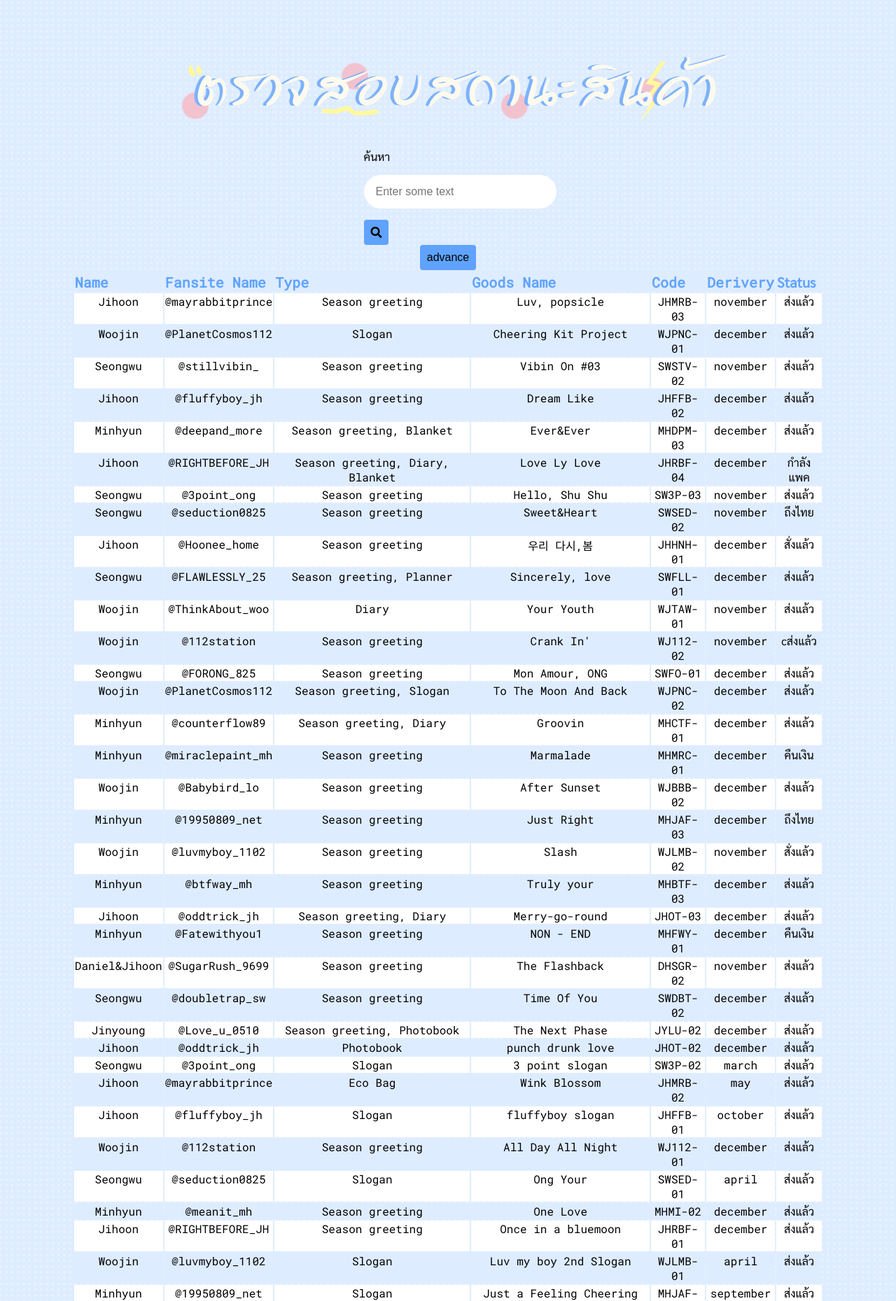
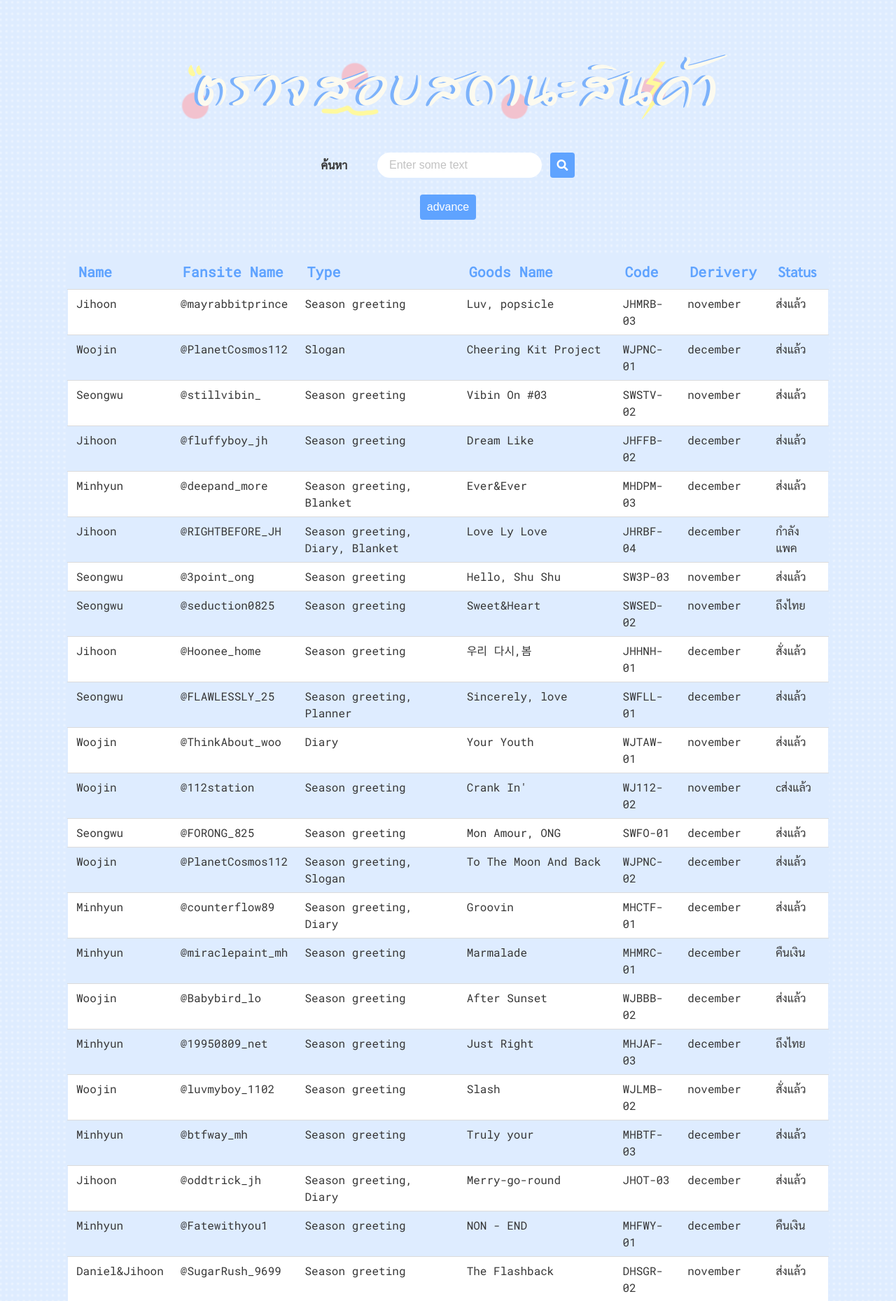
Before and after one commit to pannakarn/pannakarn.github.io, a PHP site: page /jquery3/index.html in a window 1280 px wide. Shown: the top 1859 px of the page at 70% size. Run offline with PHP 8.4, Linux system fonts and the light colour scheme.

Commit message:
Add files via upload

```diff
--- a/jquery3/index.html
+++ b/jquery3/index.html
@@ -5,7 +5,8 @@
     <meta charset="UTF-8">
     <meta name="viewport" content="width=device-width, initial-scale=1.0">
     <meta http-equiv="X-UA-Compatible" content="ie=edge">
-    <!-- <link rel="stylesheet" href="bulma-0.7.2/css/bulma.min.css"> -->
+    <link rel="stylesheet" href="bulma-0.7.2/css/bulma.min.css">
+    <!-- <link rel="stylesheet" href="https://stackpath.bootstrapcdn.com/bootstrap/4.2.1/css/bootstrap.min.css" integrity="sha384-GJzZqFGwb1QTTN6wy59ffF1BuGJpLSa9DkKMp0DgiMDm4iYMj70gZWKYbI706tWS" crossorigin="anonymous"> -->
     <link rel="stylesheet" type="text/css" href="mystyle.css">
     <style>
 		@import url('https://fonts.googleapis.com/css?family=Roboto+Mono');
--- a/jquery3/mystyle.css
+++ b/jquery3/mystyle.css
@@ -191,3 +191,18 @@ input, textarea, select, button {
     margin: 0em;
     font: 400 13.3333px Arial;
 }
+
+html {
+    background-color: #fff;
+    font-size: 16px;
+    -moz-osx-font-smoothing: grayscale;
+    -webkit-font-smoothing: antialiased;
+    min-width: 300px;
+    overflow-x: hidden;
+    overflow-y: scroll;
+    text-rendering: optimizeLegibility;
+    -webkit-text-size-adjust: 100%;
+    -moz-text-size-adjust: 100%;
+    -ms-text-size-adjust: 100%;
+    text-size-adjust: 100%;
+}
```
